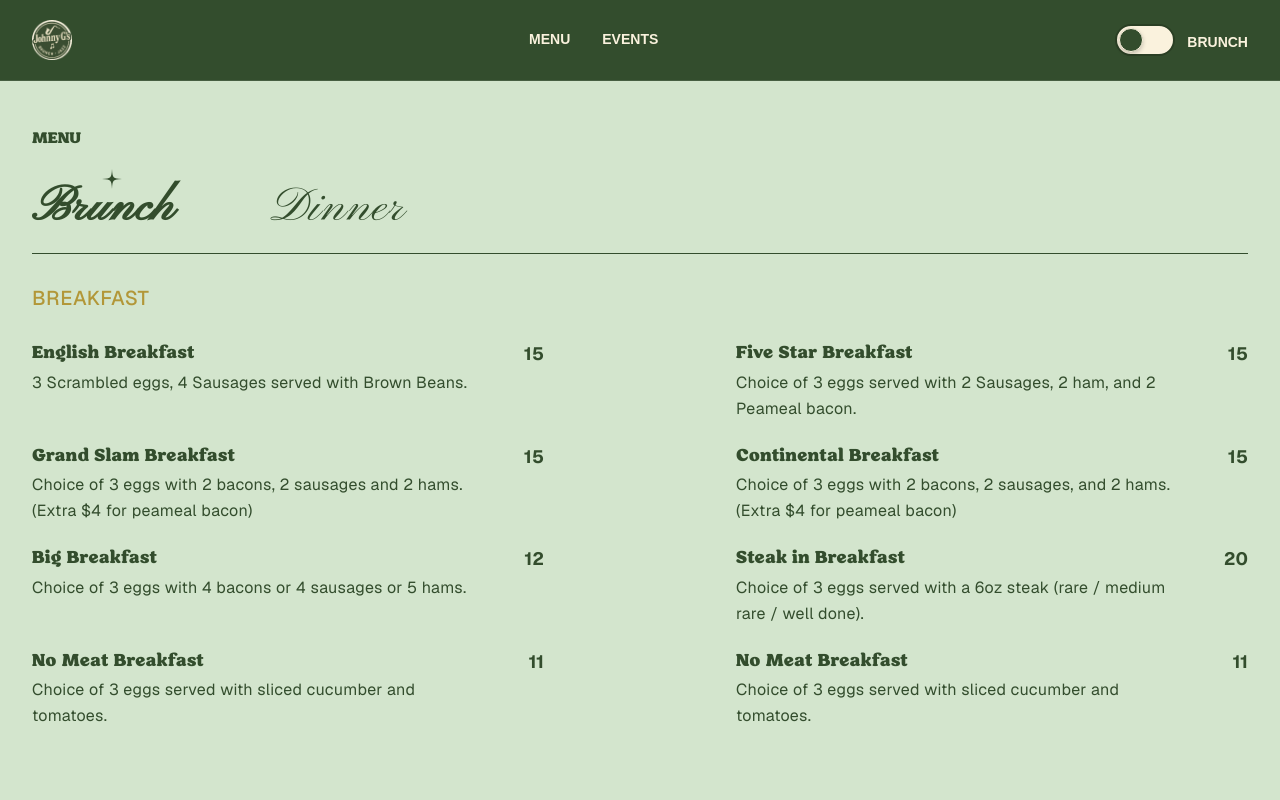
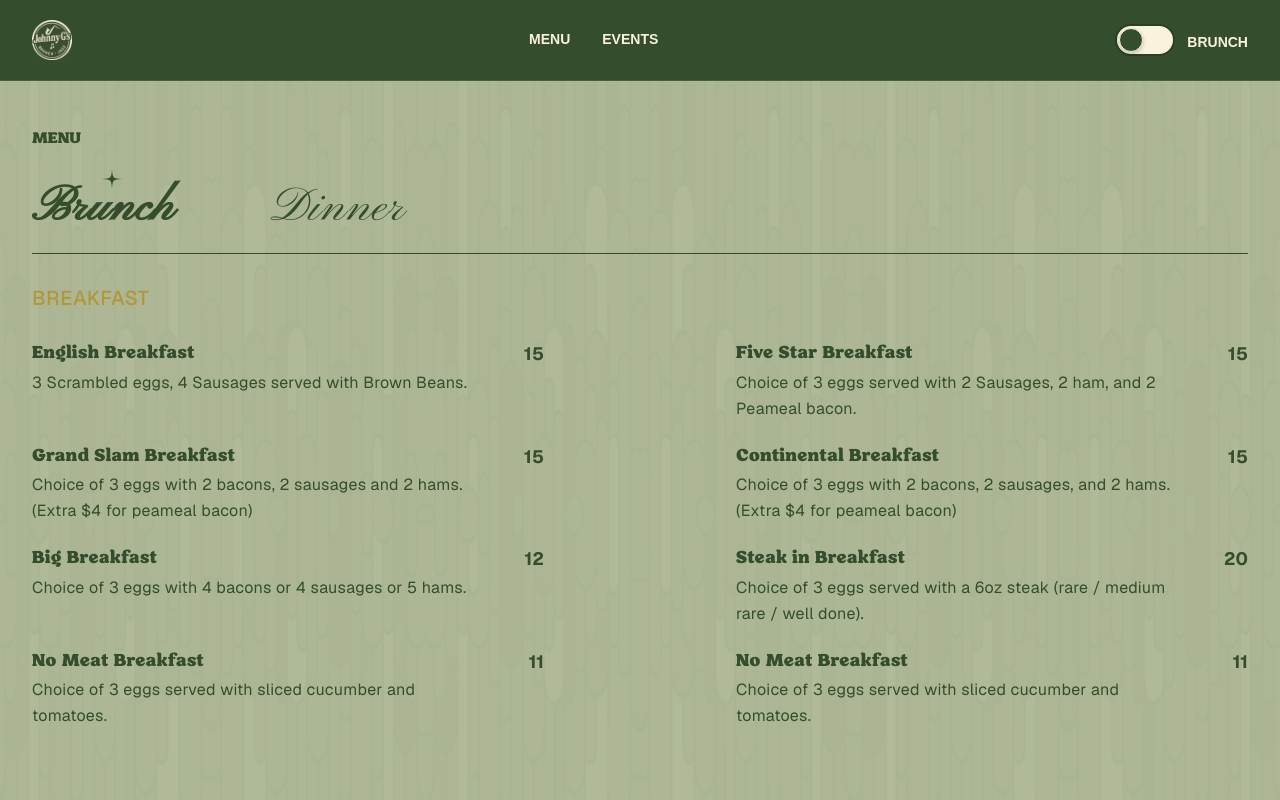
Before and after one commit to sempre-stuidos/johnny-cafe-welcome-page, a Next.js app: page /menu in a window 1280 px wide. Shown: the top 800 px of the page. Built offline with nearby package versions, Linux system fonts and the light colour scheme; a web font is replaced by a local one.

Commit message:
events - dynamic evetns on home page and update menu bg

```diff
--- a/src/app/menu/page.tsx
+++ b/src/app/menu/page.tsx
@@ -27,20 +27,64 @@ export default function MenuPage() {
     <section
       className={cn(
         "relative",
-        "w-full min-h-screen md:min-h-[90vh]",
-        "transition-colors duration-300",
-        theme === "day" ? "bg-[#D3E5CD]" : "bg-[#011A0C]"
+        "w-full min-h-screen md:min-h-[90vh] pt-12",
+        "overflow-hidden",
+        "transition-colors duration-300"
       )}
+      style={{
+        backgroundColor:
+          theme === "day" ? "rgba(194, 202, 168, 1)" : "rgba(1, 26, 12, 1)",
+      }}
     >
-        {/* Content */}
+      {/* Background Image - 6 tiles grid (3x2) with overlap */}
+      <div className="absolute inset-0 z-0 overflow-hidden">
         <div
           className={cn(
-            "relative z-20",
+            "grid grid-cols-3 grid-rows-2 gap-0",
+            "w-[calc(100%+6px)] h-[calc(100%+4px)]",
+            "-ml-[3px] -mt-[2px]"
+          )}
+        >
+          {[...Array(6)].map((_, i) => (
+            <div
+              key={i}
+              className={cn(
+                "bg-[url('/assets/imgs/bg.png')]",
+                "bg-center bg-[length:calc(100%+2px)_calc(100%+2px)]",
+                "-m-px"
+              )}
+            />
+          ))}
+        </div>
+      </div>
+
+      {/* Theme Overlay */}
+      <div
+        className={cn(
+          "absolute inset-0 z-10",
+          "transition-colors duration-300"
+        )}
+        style={{
+          backgroundColor:
+            theme === "day"
+              ? "rgba(194, 202, 168, 0.85)"
+              : "rgba(1, 26, 12, 0.70)",
+        }}
+      />
+
+      {/* Content */}
+      <div
+        className={cn(
+          "relative z-20",
+          "h-full w-full",
+          "px-4 md:px-8 py-0 md:py-0"
+        )}
+      >
+        <div
+          className={cn(
             "flex flex-col",
-            "w-full max-w-[1440px] gap-8",
-            "mx-auto",
-            "px-4 md:px-8",
-            "py-8 md:py-12"
+            "h-full w-full max-w-[1440px]",
+            "mx-auto gap-8"
           )}
         >
           <MenuHeader activeMenu={activeMenu} onMenuChange={handleMenuChange} />
@@ -61,6 +105,7 @@ export default function MenuPage() {
             </>
           )}
         </div>
-      </section>
+      </div>
+    </section>
   );
 }
--- a/src/components/HomeEvents.tsx
+++ b/src/components/HomeEvents.tsx
@@ -1,11 +1,14 @@
 "use client";
 
+import { useState, useEffect } from "react";
 import Image from "next/image";
 import { useTheme } from "@/contexts/ThemeContext";
 import { cn } from "@/lib/utils";
 import content from "@/data/content.json";
 import { StarIcon } from "@/components/icons";
 import Link from "next/link";
+import { supabase } from "@/lib/supabase-client";
+import { resolveBusinessSlug } from "@/lib/business-utils";
 
 interface HomeEventsProps {
   events?: Array<{
@@ -14,10 +17,121 @@ interface HomeEventsProps {
   }>;
 }
 
-export default function HomeEvents({ events }: HomeEventsProps) {
+export default function HomeEvents({ events: initialEvents }: HomeEventsProps) {
   const { theme } = useTheme();
+  const [events, setEvents] = useState<Array<{ date: string; image?: string }>>(
+    initialEvents && initialEvents.length > 0
+      ? initialEvents
+      : content.events.upcomingEvents
+  );
+  const [businessId, setBusinessId] = useState<string | null>(null);
 
-  // Use events from props if provided, otherwise fall back to content.json
+  // Get business slug and fetch business ID
+  useEffect(() => {
+    const fetchBusinessId = async () => {
+      const businessSlug = resolveBusinessSlug(
+        undefined,
+        process.env.NEXT_PUBLIC_BUSINESS_SLUG,
+        'johnny-gs-brunch'
+      );
+
+      const { data: businesses, error } = await supabase
+        .from('businesses')
+        .select('id')
+        .eq('slug', businessSlug)
+        .limit(1)
+        .single();
+
+      if (!error && businesses) {
+        setBusinessId(businesses.id);
+      }
+    };
+
+    fetchBusinessId();
+  }, []);
+
+  // Fetch events initially and set up real-time subscription
+  useEffect(() => {
+    if (!businessId) return;
+
+    const fetchEvents = async () => {
+      try {
+        const businessSlug = resolveBusinessSlug(
+          undefined,
+          process.env.NEXT_PUBLIC_BUSINESS_SLUG,
+          'johnny-gs-brunch'
+        );
+
+        const response = await fetch(`/api/events?businessSlug=${encodeURIComponent(businessSlug)}&format=regular`);
+        if (!response.ok) {
+          throw new Error('Failed to fetch events');
+        }
+
+        const data = await response.json();
+        // Get the latest 2 events and format them for HomeEvents
+        const latestEvents = (data.events || []).slice(0, 2).map((event: { date: string; name: string; image?: string }) => ({
+          date: event.date,
+          image: event.image,
+        }));
+
+        if (latestEvents.length > 0) {
+          setEvents(latestEvents);
+        }
+      } catch (error) {
+        console.error('Error fetching events:', error);
+      }
+    };
+
+    fetchEvents();
+
+    // Set up real-time subscription
+    const channel = supabase
+      .channel('home-events-changes')
+      .on(
+        'postgres_changes',
+        {
+          event: '*', // Listen to all events (INSERT, UPDATE, DELETE)
+          schema: 'public',
+          table: 'events',
+          filter: `org_id=eq.${businessId}`,
+        },
+        async (payload) => {
+          console.log('Home events change detected:', payload.eventType, payload);
+
+          // Refetch events to get the latest state
+          const businessSlug = resolveBusinessSlug(
+            undefined,
+            process.env.NEXT_PUBLIC_BUSINESS_SLUG,
+            'johnny-gs-brunch'
+          );
+
+          try {
+            const response = await fetch(`/api/events?businessSlug=${encodeURIComponent(businessSlug)}&format=regular`);
+            if (response.ok) {
+              const data = await response.json();
+              // Get the latest 2 events and format them for HomeEvents
+              const latestEvents = (data.events || []).slice(0, 2).map((event: { date: string; name: string; image?: string }) => ({
+                date: event.date,
+                image: event.image,
+              }));
+
+              if (latestEvents.length > 0) {
+                setEvents(latestEvents);
+              }
+            }
+          } catch (error) {
+            console.error('Error refetching events after change:', error);
+          }
+        }
+      )
+      .subscribe();
+
+    return () => {
+      supabase.removeChannel(channel);
+    };
+  }, [businessId]);
+
+  // Use events from state if available, otherwise fall back to content.json
   const displayEvents = events && events.length > 0
     ? events
     : content.events.upcomingEvents;
```
